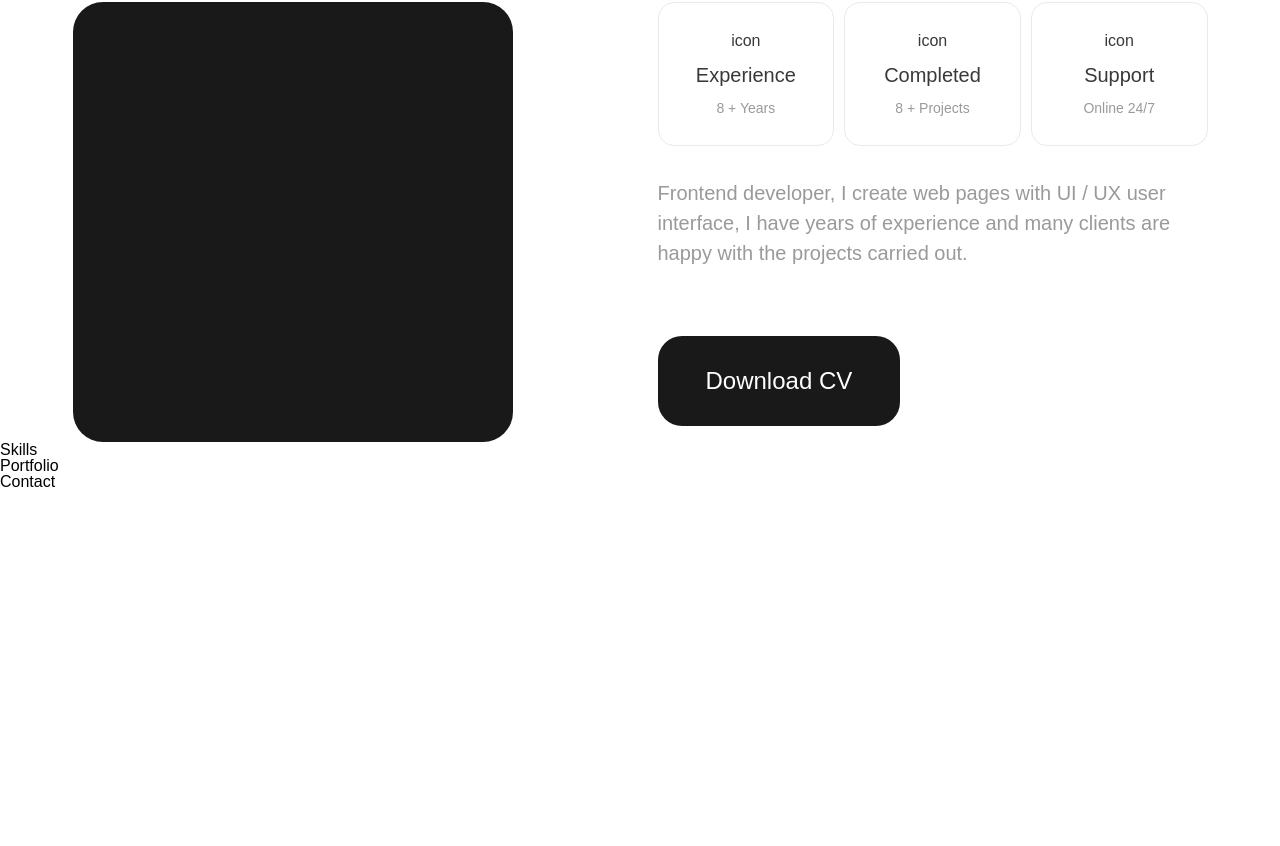
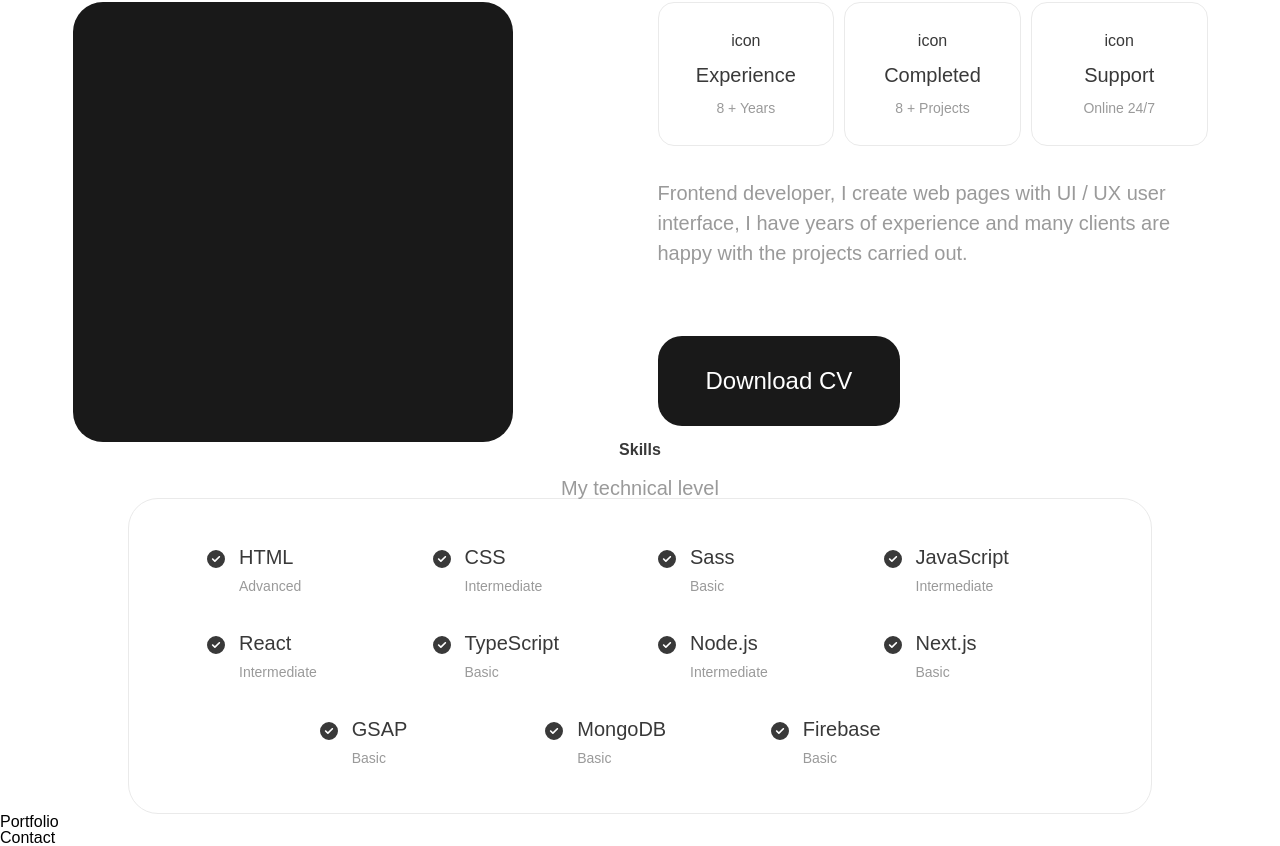
Before and after one commit to jangjihoon96/NextJsPortfolio, a Next.js app: page / in a window 1280 px wide. Shown: the part 1172-2018 px from the top of the page. Before the commit the page ends 1662 px from the top, so only its background shows below. Built offline with nearby package versions, Linux system fonts and the light colour scheme; a web font is replaced by a local one.

Commit message:
feat: skill 컴포넌트 제작
- 마크업 및 스타일링
- fontawesome 적용
- 스킬리스트 데이터 분리 및 타입 지정

```diff
--- a/app/components/main/skills/skills.tsx
+++ b/app/components/main/skills/skills.tsx
@@ -1,3 +1,89 @@
+import styled from "styled-components";
+import Title from "../../text/title";
+import Description from "../../text/description";
+import { faCircleCheck } from "@fortawesome/free-solid-svg-icons";
+import { FontAwesomeIcon } from "@fortawesome/react-fontawesome";
+
 export default function Skills() {
-  return <div>Skills</div>;
+  type SkillDataType = {
+    id: number;
+    name: string;
+    level: "Basic" | "Intermediate" | "Advanced";
+  };
+  const skillData: SkillDataType[] = [
+    { id: 1, name: "HTML", level: "Advanced" },
+    { id: 2, name: "CSS", level: "Intermediate" },
+    { id: 3, name: "Sass", level: "Basic" },
+    { id: 4, name: "JavaScript", level: "Intermediate" },
+    { id: 5, name: "React", level: "Intermediate" },
+    { id: 6, name: "TypeScript", level: "Basic" },
+    { id: 7, name: "Node.js", level: "Intermediate" },
+    { id: 8, name: "Next.js", level: "Basic" },
+    { id: 9, name: "GSAP", level: "Basic" },
+    { id: 10, name: "MongoDB", level: "Basic" },
+    { id: 11, name: "Firebase", level: "Basic" },
+  ];
+  return (
+    <section>
+      <Title>Skills</Title>
+      <Description>My technical level</Description>
+      <StyledSkillsContents>
+        <ul>
+          {skillData.map((skill) => {
+            return (
+              <li key={skill.id}>
+                <FontAwesomeIcon icon={faCircleCheck} className="icon" />
+                <strong>{skill.name}</strong>
+                <span>{skill.level}</span>
+              </li>
+            );
+          })}
+        </ul>
+      </StyledSkillsContents>
+    </section>
+  );
 }
+
+const StyledSkillsContents = styled.div`
+  ul {
+    margin: 0 auto;
+    max-width: 64rem;
+    box-sizing: border-box;
+    display: flex;
+    flex-flow: row wrap;
+    justify-content: center;
+    background-color: var(--white);
+    border: 1px solid var(--lightgray);
+    border-radius: 1.875rem;
+    padding: 3rem 3.75rem;
+    gap: 40px 20px;
+  }
+  li {
+    position: relative;
+    box-sizing: border-box;
+    width: calc(25% - 20px);
+    padding-left: 40px;
+  }
+  strong,
+  span {
+    display: block;
+  }
+  strong {
+    font-weight: 500;
+    font-size: var(--text-md);
+    color: var(--dark);
+  }
+  span {
+    margin-top: 0.75rem;
+    font-weight: 400;
+    font-size: var(--text-xxsm);
+    color: var(--gray);
+  }
+  .icon {
+    position: absolute;
+    left: 0.5rem;
+    top: 3px;
+    font-size: var(--text-sm);
+    color: var(--dark);
+  }
+`;
```
